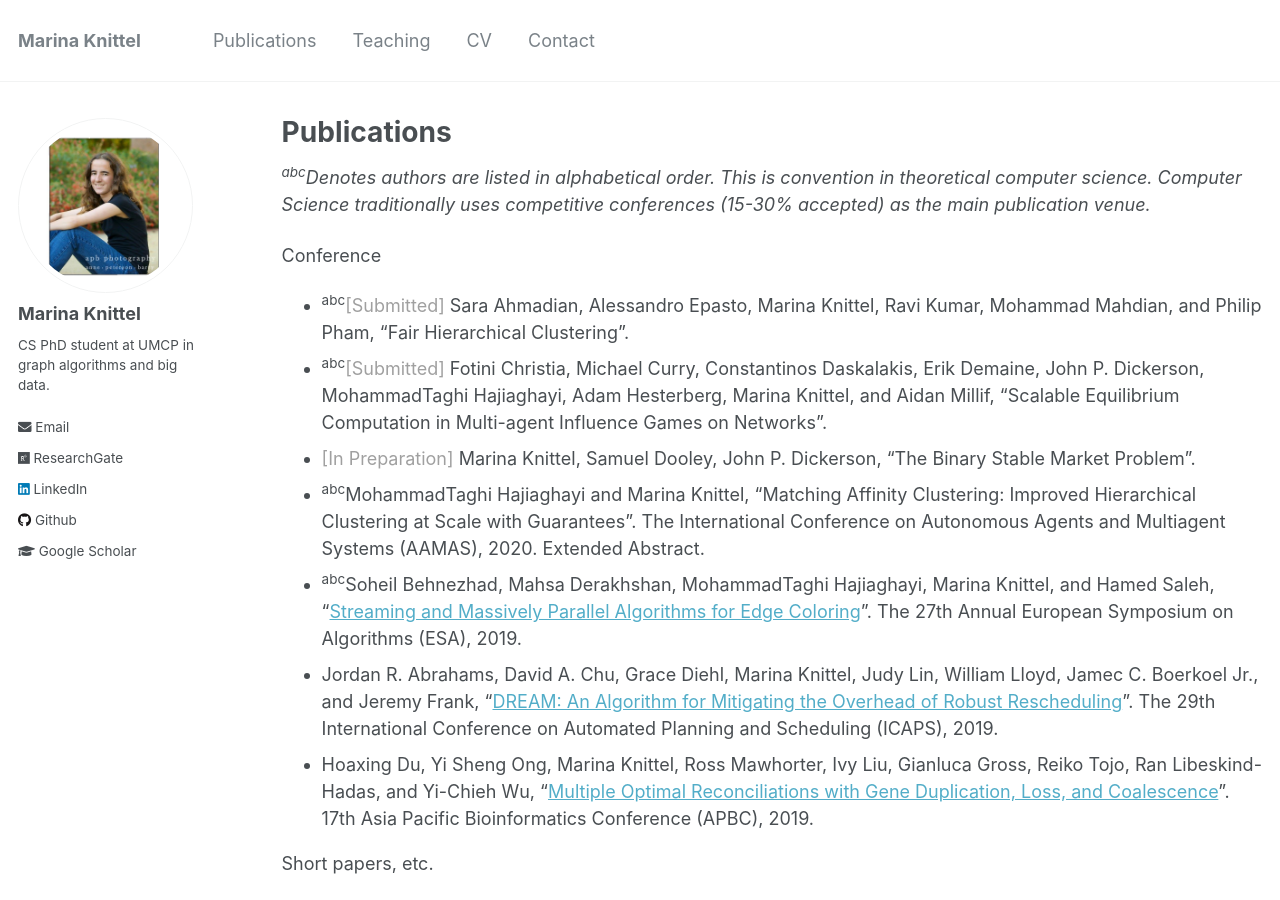
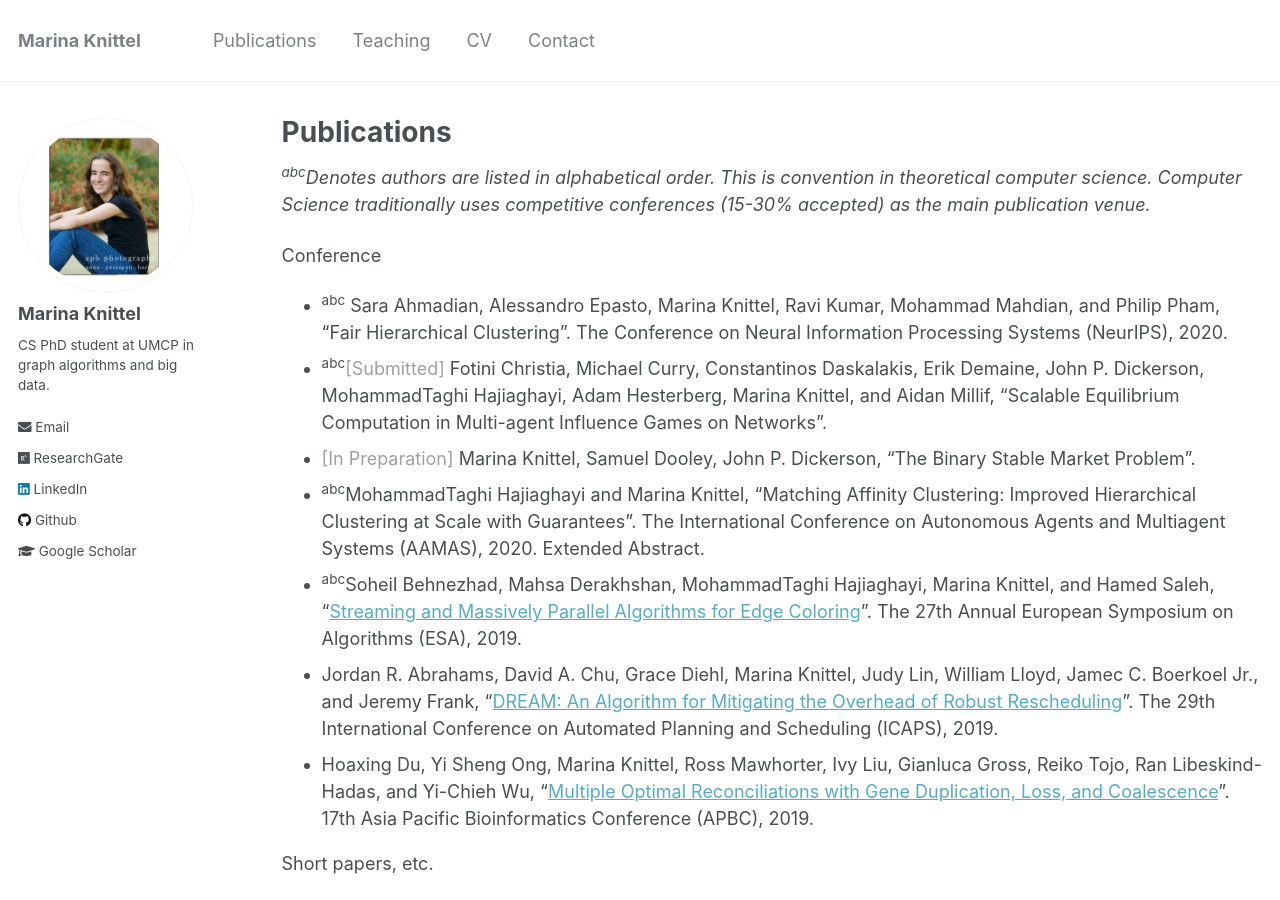
Before and after one commit to mknittel/mknittel.github.io, a Jekyll site: the page built from _pages/publications.md, in a window 1280 px wide and 900 px high. Built offline with Jekyll 4.4.1, drawn with Linux system fonts in a browser that asks for light colours.

Commit message:
Added new pub

```diff
--- a/_pages/publications.md
+++ b/_pages/publications.md
@@ -8,7 +8,7 @@
 Computer Science traditionally uses competitive conferences (15-30% accepted) as the main publication venue.*
 
 Conference
-* <sup>abc</sup><span style="color:#A0A0A0">[Submitted]</span> Sara Ahmadian, Alessandro Epasto, Marina Knittel, Ravi Kumar, Mohammad Mahdian, and Philip Pham, "Fair Hierarchical Clustering".
+* <sup>abc</sup> Sara Ahmadian, Alessandro Epasto, Marina Knittel, Ravi Kumar, Mohammad Mahdian, and Philip Pham, "Fair Hierarchical Clustering". The Conference on Neural Information Processing Systems (NeurIPS), 2020.
 * <sup>abc</sup><span style="color:#A0A0A0">[Submitted]</span> Fotini Christia, Michael Curry, Constantinos Daskalakis, Erik Demaine, John P. Dickerson, MohammadTaghi Hajiaghayi, Adam Hesterberg, Marina Knittel, and Aidan Millif, "Scalable Equilibrium Computation in Multi-agent Influence Games on Networks".
 * <span style="color:#A0A0A0">[In Preparation]</span> Marina Knittel, Samuel Dooley, John P. Dickerson, "The Binary Stable Market Problem".
 * <sup>abc</sup>MohammadTaghi Hajiaghayi and Marina Knittel, "Matching Affinity Clustering: Improved Hierarchical Clustering at Scale with Guarantees". The International Conference on Autonomous Agents and Multiagent Systems (AAMAS), 2020. Extended Abstract.
```
Also changed, not shown: _publications/Ahmadian_et_al_NeurIPS_2020.md (added, +7 -0 lines), 2 other files.
